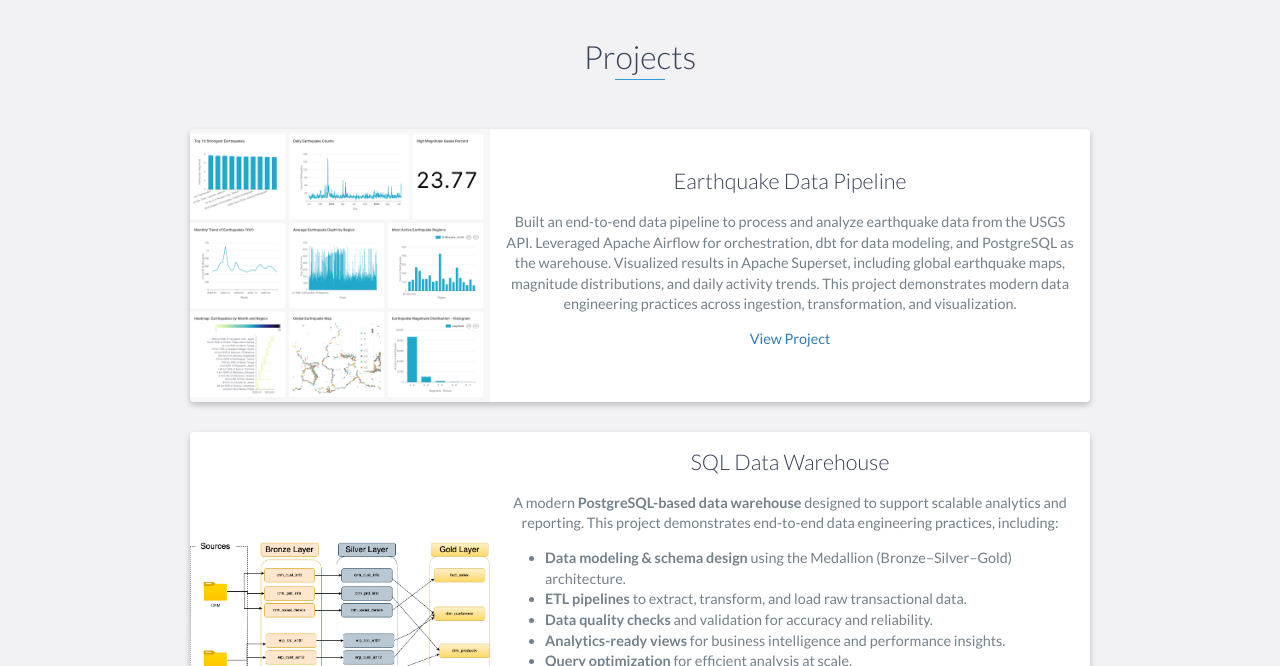
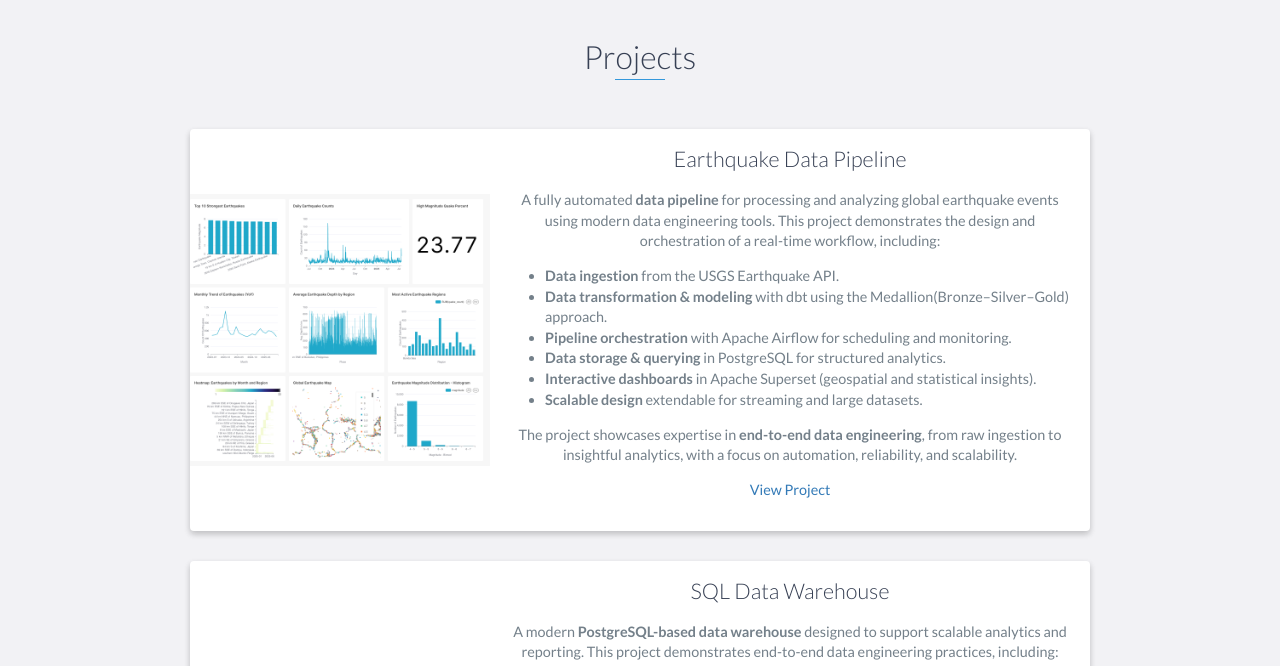
Before and after one commit to jazz-min/jasmin.github.io, a website: page index.html in a window 1280 px wide. Shown: the part 1571-2237 px from the top of the page. Drawn offline with nearby package versions, Linux system fonts and the light colour scheme.

Commit message:
added project details

```diff
--- a/index.html
+++ b/index.html
@@ -79,7 +79,7 @@
 <div id="lead">
     <div id="lead-content">
         <h1>Jasmin Joseph</h1>
-        <h2>Data Engineer/Analyst | GCP & AWS Certified | Building modern data pipelines, analytics platforms, and data-driven
+        <h2>Data Engineer/Data Analyst | GCP & AWS Certified | Building modern data pipelines, analytics platforms, and data-driven
             solutions</h2>
     </div>
     <!-- End #lead-content -->
@@ -191,13 +191,24 @@
                 <!-- End .project-image -->
                 <div class="project-info">
                     <h3>Earthquake Data Pipeline</h3>
-                    <p>
-                        Built an end-to-end data pipeline to process and analyze earthquake data from the USGS API.
-                        Leveraged Apache Airflow for orchestration, dbt for data modeling, and PostgreSQL as the warehouse.
-                        Visualized results in Apache Superset, including global earthquake maps, magnitude distributions,
-                        and daily activity trends. This project demonstrates modern data engineering practices across
-                        ingestion, transformation, and visualization.
-                    </p>
+                   <div class="full-description">
+        <p>
+            A fully automated <strong>data pipeline</strong> for processing and analyzing global earthquake events using modern
+            data engineering tools. This project demonstrates the design and orchestration of a real-time workflow, including:
+        </p>
+        <ul style="text-align: left">
+            <li><strong>Data ingestion</strong> from the USGS Earthquake API.</li>
+            <li><strong>Data transformation & modeling</strong> with dbt using the Medallion(Bronze–Silver–Gold) approach.</li>
+            <li><strong>Pipeline orchestration</strong> with Apache Airflow for scheduling and monitoring.</li>
+            <li><strong>Data storage & querying</strong> in PostgreSQL for structured analytics.</li>
+            <li><strong>Interactive dashboards</strong> in Apache Superset (geospatial and statistical insights).</li>
+            <li><strong>Scalable design</strong> extendable for streaming and large datasets.</li>
+        </ul>
+        <p>
+            The project showcases expertise in <strong>end-to-end data engineering</strong>, from raw ingestion to insightful
+            analytics, with a focus on automation, reliability, and scalability.
+        </p>
+                       </div>
                     <a href="https://github.com/jazz-min/earthquake-data-pipeline">View Project</a>
                 </div>
                 <!-- End .project-info -->
```
